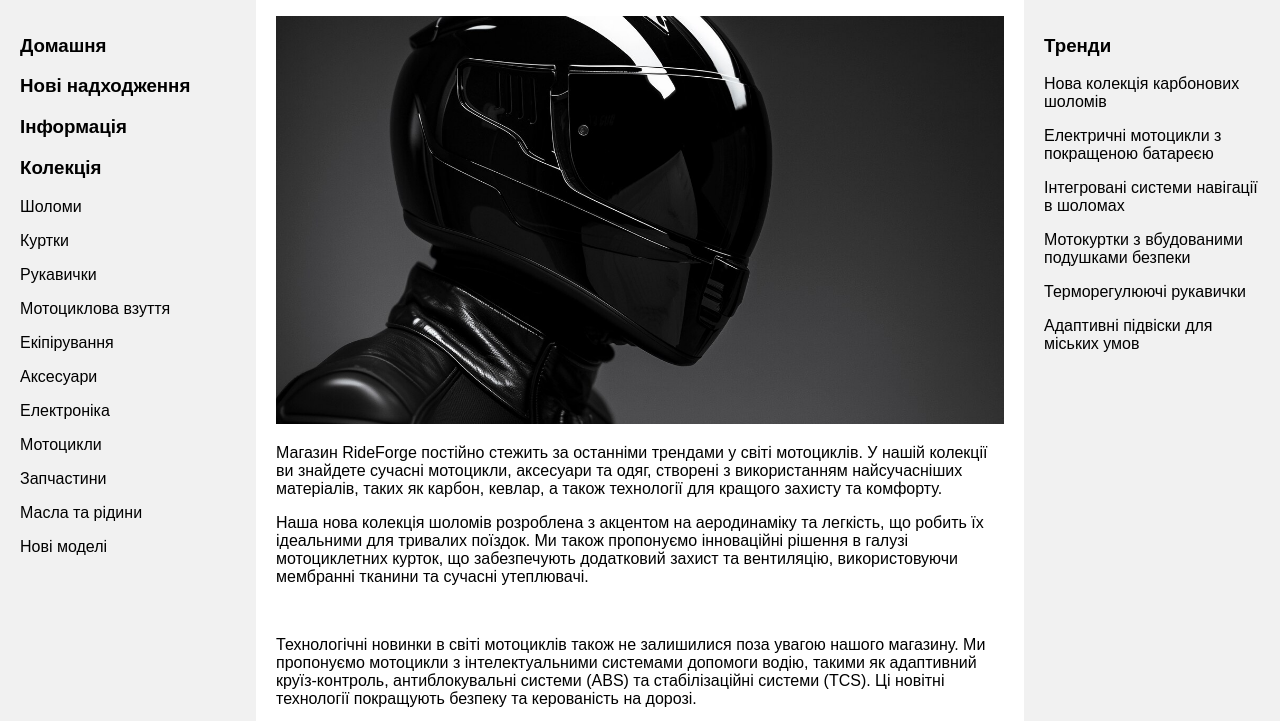
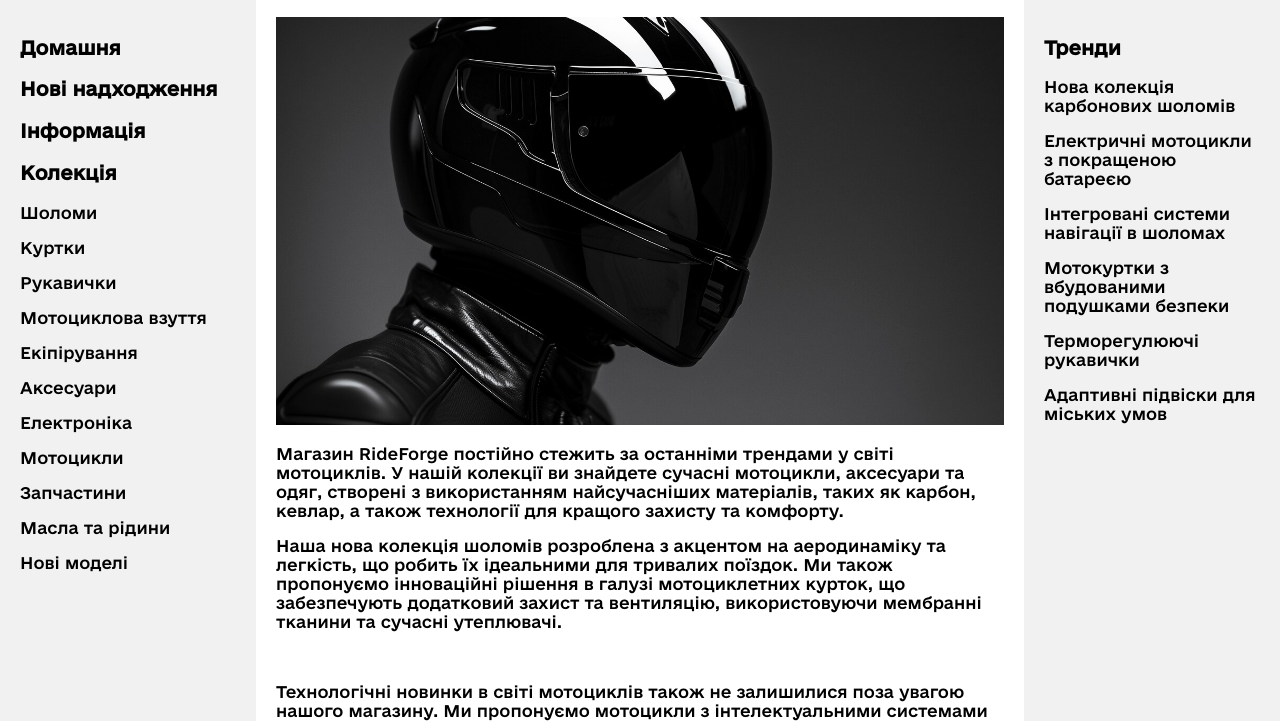
Before and after one commit to ksssks/interface_front, a website: page index.html in a window 1280 px wide. Shown: the part 251-972 px from the top of the page. Drawn offline with Linux system fonts and the light colour scheme; the site is published under a folder, as on GitHub Pages, so addresses that start at the root find nothing; a web font is replaced by a local one.

Commit message:
fix font 2 commit

```diff
--- a/source/css/styles.css
+++ b/source/css/styles.css
@@ -5,7 +5,7 @@
     font-family: 'E-Ukraine';
     font-style: normal;
     font-weight: 300;
-    src: url('/source/fonts/e-Ukraine-Medium.otf') format('opentype');
+    src: url('source/fonts/e-Ukraine-Medium.otf') format('opentype');
 }
 
 body {
--- a/source/scss/style.scss
+++ b/source/scss/style.scss
@@ -5,7 +5,7 @@
   font-family: 'E-Ukraine';
   font-style: normal;
   font-weight: 300;
-  src: url('/source/fonts/e-Ukraine-Medium.otf') format('opentype');
+  src: url('../fonts/e-Ukraine-Medium.otf') format('opentype');
 }
 
 body {
```
Also changed, not shown: source/scss/style.css.
